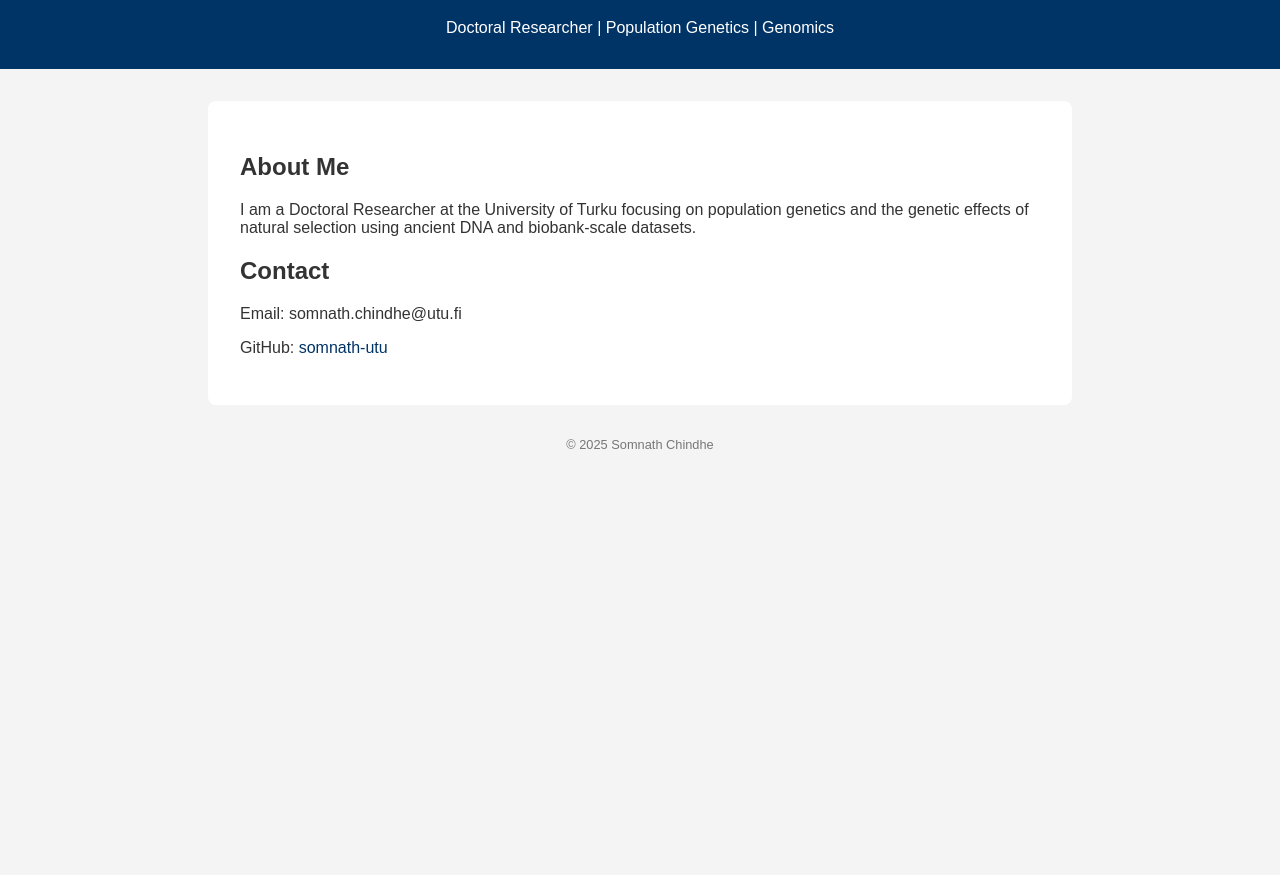
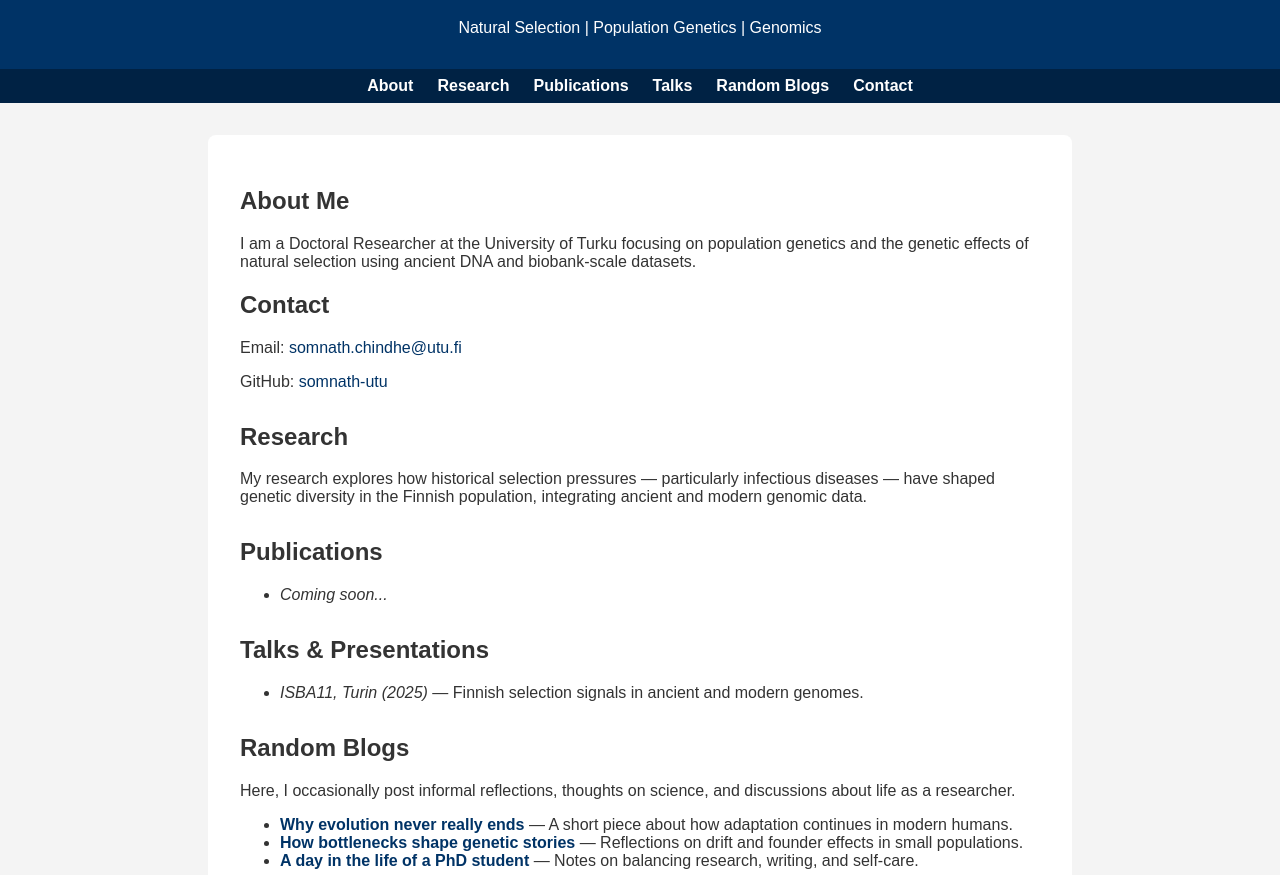
Before and after one commit to somnath-utu/somnath-utu.github.io, a plain HTML site: page index.html in a window 1280 px wide. Shown: the part 77-952 px from the top of the page. Before the commit the page ends 800 px from the top, so only its background shows below. Drawn offline with Linux system fonts and the light colour scheme.

Commit message:
Update index.html

```diff
--- a/index.html
+++ b/index.html
@@ -7,23 +7,86 @@
   <style>
     body { font-family: Arial, sans-serif; margin: 0; padding: 0; background: #f4f4f4; color: #333; }
     header { background: #003366; color: white; padding: 1rem; text-align: center; }
+    nav {
+      background: #002244;
+      display: flex;
+      justify-content: center;
+      gap: 1.5rem;
+      padding: 0.5rem 0;
+    }
+    nav a {
+      color: white;
+      text-decoration: none;
+      font-weight: bold;
+    }
+    nav a:hover { text-decoration: underline; }
     main { max-width: 800px; margin: 2rem auto; background: white; padding: 2rem; border-radius: 8px; }
-    footer { text-align: center; font-size: 0.8rem; color: #777; margin-top: 2rem; }
+    section { margin-bottom: 2rem; }
+    footer { text-align: center; font-size: 0.8rem; color: #777; margin-top: 2rem; padding: 1rem 0; }
     a { color: #003366; text-decoration: none; }
+    a:hover { text-decoration: underline; }
   </style>
 </head>
 <body>
   <header>
     <h1>Somnath Chindhe</h1>
-    <p>Doctoral Researcher | Population Genetics | Genomics</p>
+    <p>Natural Selection | Population Genetics | Genomics</p>
   </header>
+
+  <nav>
+    <a href="#about">About</a>
+    <a href="#research">Research</a>
+    <a href="#publications">Publications</a>
+    <a href="#talks">Talks</a>
+    <a href="#blogs">Random Blogs</a>
+    <a href="#contact">Contact</a>
+  </nav>
+
   <main>
-    <h2>About Me</h2>
-    <p>I am a Doctoral Researcher at the University of Turku focusing on population genetics and the genetic effects of natural selection using ancient DNA and biobank-scale datasets.</p>
-    <h2>Contact</h2>
-    <p>Email: somnath.chindhe@utu.fi</p>
-    <p>GitHub: <a href="https://github.com/somnath-utu">somnath-utu</a></p>
+    <section id="about">
+      <h2>About Me</h2>
+      <p>I am a Doctoral Researcher at the University of Turku focusing on population genetics and the genetic effects of natural selection using ancient DNA and biobank-scale datasets.</p>
+      <h2>Contact</h2>
+      <p>Email: <a href="mailto:somnath.chindhe@utu.fi">somnath.chindhe@utu.fi</a></p>
+      <p>GitHub: <a href="https://github.com/somnath-utu" target="_blank">somnath-utu</a></p>
+    </section>
+
+    <section id="research">
+      <h2>Research</h2>
+      <p>My research explores how historical selection pressures — particularly infectious diseases — have shaped genetic diversity in the Finnish population, integrating ancient and modern genomic data.</p>
+    </section>
+
+    <section id="publications">
+      <h2>Publications</h2>
+      <ul>
+        <li><em>Coming soon...</em></li>
+      </ul>
+    </section>
+
+    <section id="talks">
+      <h2>Talks & Presentations</h2>
+      <ul>
+        <li><em>ISBA11, Turin (2025)</em> — Finnish selection signals in ancient and modern genomes.</li>
+      </ul>
+    </section>
+
+    <section id="blogs">
+      <h2>Random Blogs</h2>
+      <p>Here, I occasionally post informal reflections, thoughts on science, and discussions about life as a researcher.</p>
+      <ul>
+        <li><strong><a href="#">Why evolution never really ends</a></strong> — A short piece about how adaptation continues in modern humans.</li>
+        <li><strong><a href="#">How bottlenecks shape genetic stories</a></strong> — Reflections on drift and founder effects in small populations.</li>
+        <li><strong><a href="#">A day in the life of a PhD student</a></strong> — Notes on balancing research, writing, and self-care.</li>
+      </ul>
+    </section>
+
+    <section id="contact">
+      <h2>Contact</h2>
+      <p>Email: <a href="mailto:somnath.chindhe@utu.fi">somnath.chindhe@utu.fi</a></p>
+      <p>GitHub: <a href="https://github.com/somnath-utu" target="_blank">somnath-utu</a></p>
+    </section>
   </main>
+
   <footer>
     &copy; 2025 Somnath Chindhe
   </footer>
```
